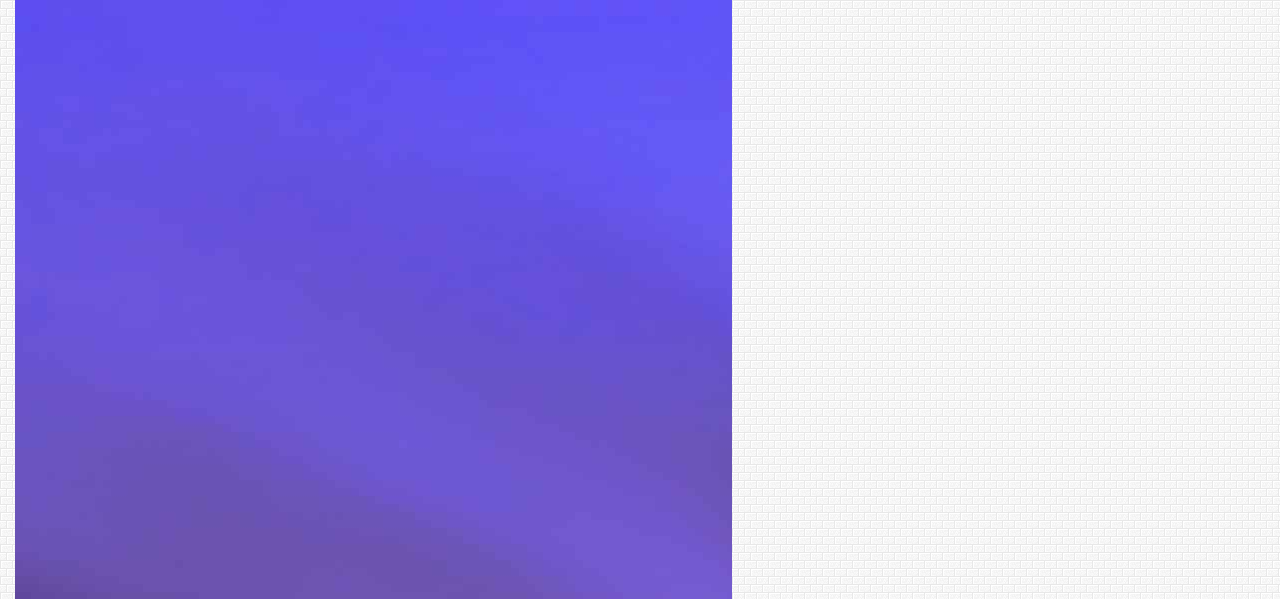
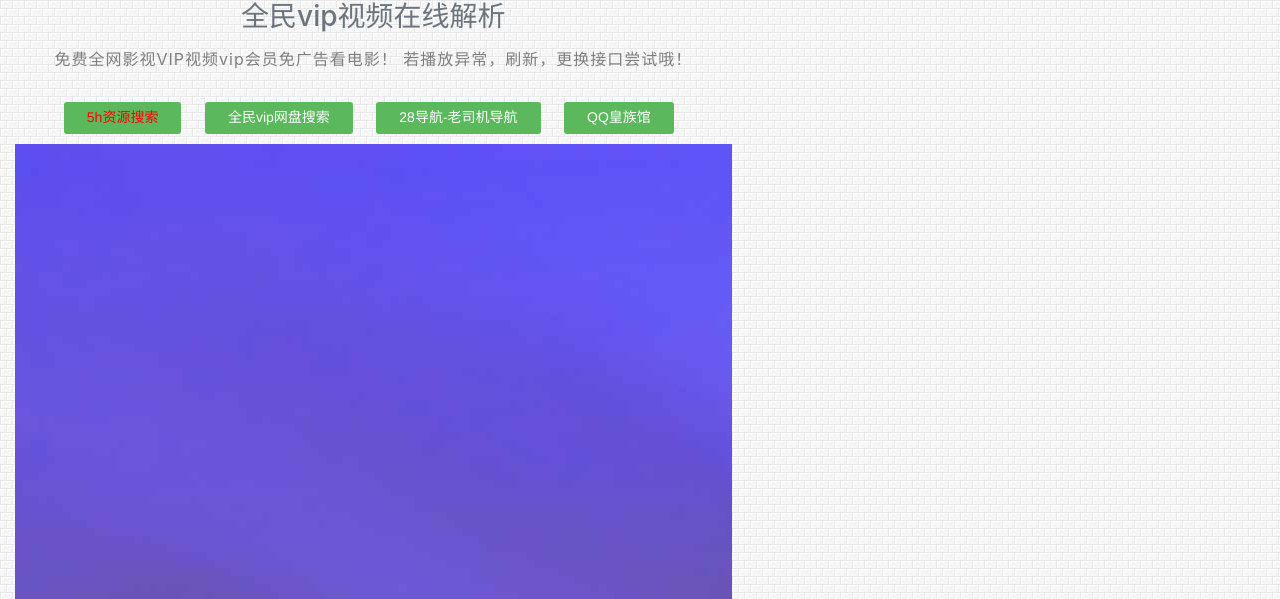
Before and after one commit to bartonCheng/pymimiblog, a Flask app: page /index in a window 1280 px wide. Shown: the top 599 px of the page. Run offline with Flask 2, Linux system fonts and the light colour scheme.

Commit message:
add indexpage

```diff
--- a/app/templates/base.html
+++ b/app/templates/base.html
@@ -25,6 +25,35 @@
 
 <body background="/static/img/bj.png">
   <div class="col-xs-12 col-sm-10 col-md-8 col-lg-7 center-block" style="float: none">
+
+    <!-- 头部广告 -->
+    <h3 class="text-muted" align="center">全民vip视频在线解析</h3>
+    <section style="
+          padding: 5px 10px;
+          border-width: 0px 0px 0px;
+          border-style: solid none none;
+          border-left-color: rgb(219, 219, 219);
+          border-top-color: rgb(255, 255, 255);
+          border-bottom-left-radius: 2%;
+          border-bottom-right-radius: 2%;
+        " class="135brush">
+      <p style="letter-spacing: 1px; text-align: center">
+        <span style="color: #7f7f7f">免费全网影视VIP视频vip会员免广告看电影！
+          若播放异常，刷新，更换接口尝试哦！
+        </span>
+      </p>
+      <div class="language">
+        <a class="btn2 btn-outline2" href="http://www.5h5h.net" rel="nofollow" target="_blank"
+          style="color: red">5h资源搜索</a>
+        <a class="btn2 btn-outline2" href="http://qmaile.com/pan/" rel="nofollow" target="_blank">全民vip网盘搜索</a>
+        <a class="btn2 btn-outline2" href="https://28jx.com" rel="nofollow" target="_blank">28导航-老司机导航</a>
+        <a class="btn2 btn-outline2" href="https://www.hzgzn.com/" rel="nofollow" target="_blank">QQ皇族馆</a>
+        <br />
+        <div id="gg11"></div>
+      </div>
+    </section>
+
+    <!-- 播放器 -->
     <div class="col-md-14 column">
       <div class="panel panel-default">
         <div id="kj" class="panel-body">
@@ -34,6 +63,7 @@
       </div>
     </div>
 
+    <!-- 选项卡 -->
     <div class="col-md-14 column">
       <form method="get" id="1233911832"></form>
       <div class="input-group" style="width: 100%">
```
